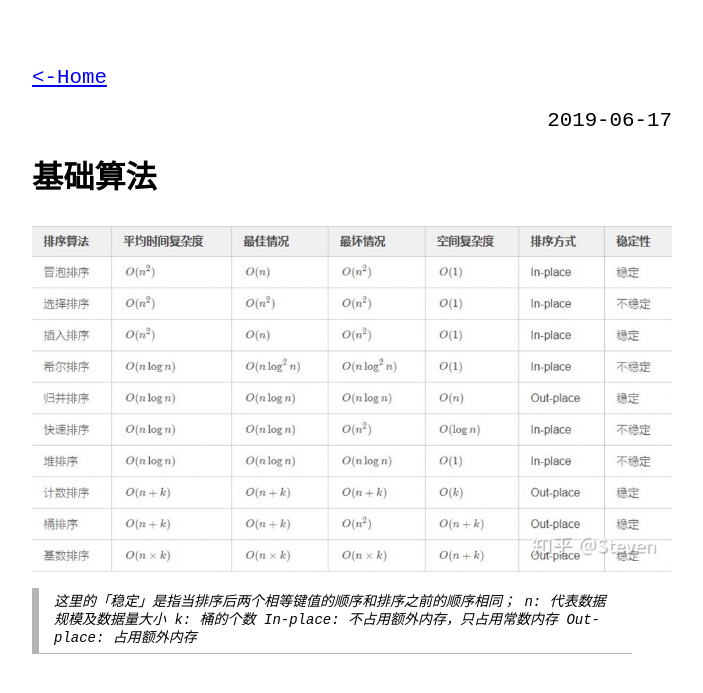
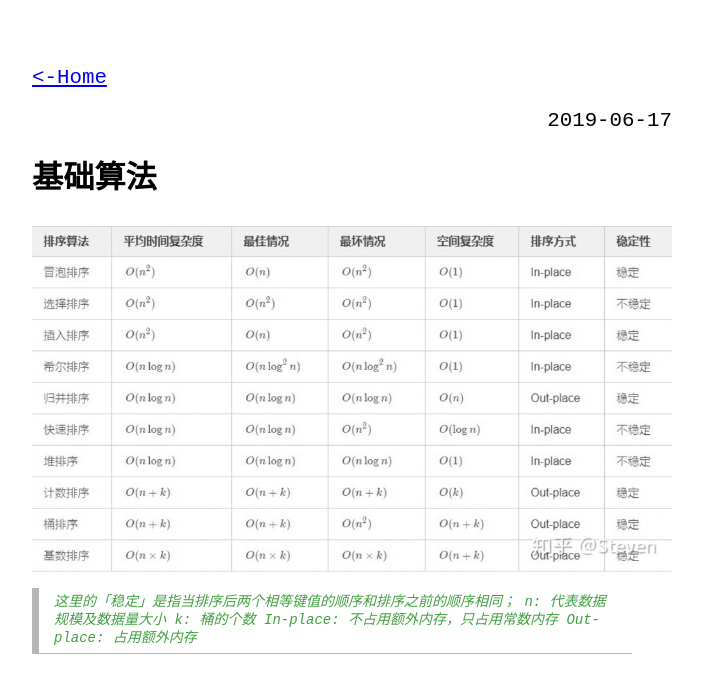
Before and after one commit to kvsur/kvsur.github.io, a Jekyll site: the page built from _posts/2019-06-17-algorithm-base.md, in a window 1280 px wide. Shown: the top 693 px of the page, without its empty margins (288-991 px from the left). Built offline with Jekyll 4.4.1, drawn with Linux system fonts in a browser that asks for light colours.

Commit message:
@udpate blockquote style

```diff
--- a/assets/css/main.scss
+++ b/assets/css/main.scss
@@ -314,4 +314,5 @@ blockquote {
     padding: 5px 15px;
     margin-left: 0px;
     font-size: 14px;
+    color: rgba(0,128,0, .75);
 }
```
